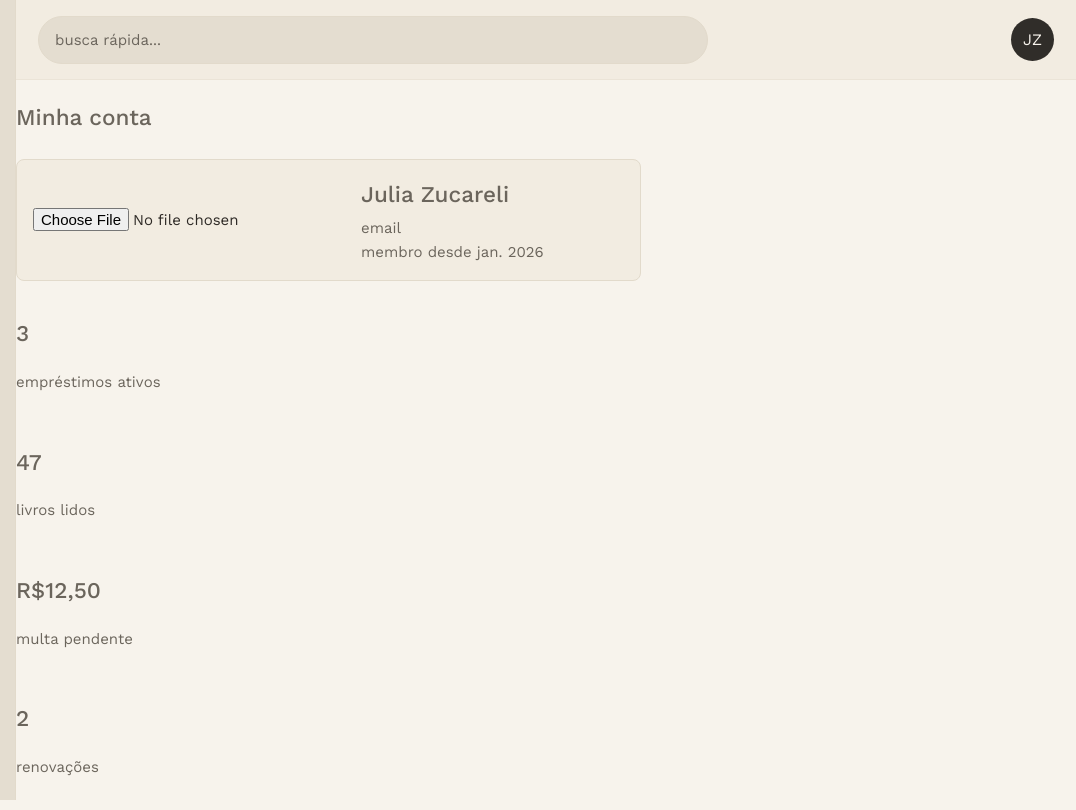
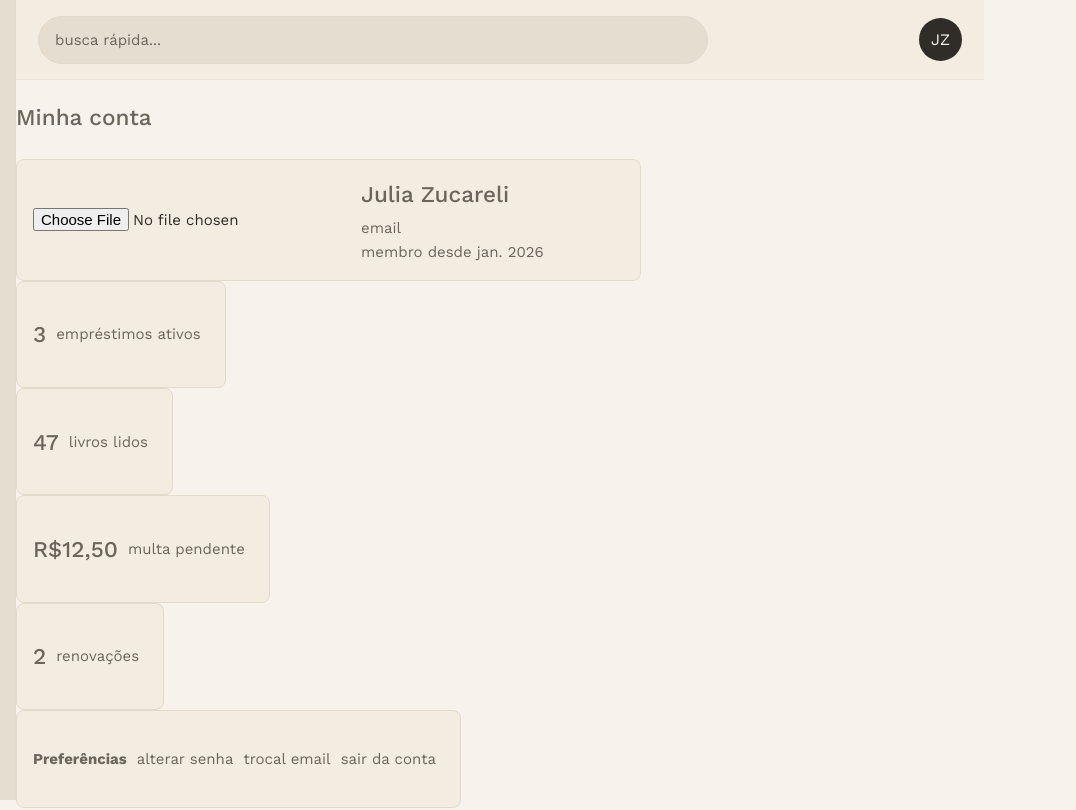
Before and after one commit to JuliaZucarelli/Biblioteca-Virtual, a plain HTML site: page conta.html in a window 1280 px wide. Shown: the top 810 px of the page, 204-1280 px from the left. Drawn offline with nearby package versions, Linux system fonts and the light colour scheme.

Commit message:
adiciona novas sections

```diff
--- a/conta.html
+++ b/conta.html
@@ -82,32 +82,34 @@
                                 <p class="perfil-card__function">membro desde jan. 2026</p>
                             </div>
                         </article>
+                </section>
 
-                        <article class="emprestimos-ativos-card">
-                            <h2 class="emprestimos-ativos-card__number">3</h2>
-                            <p class="emprestimos-ativos-card__text">empréstimos ativos</p>
+                <section>
+                    <article class="perfil-card">
+                            <h2 class="perfil-card__number">3</h2>
+                            <p class="perfil-card__text">empréstimos ativos</p>
                         </article>
 
-                        <article class="emprestimos-ativos-card">
-                            <h2 class="emprestimos-ativos-card__number">47</h2>
-                            <p class="emprestimos-ativos-card__text">livros lidos</p>
+                        <article class="perfil-card">
+                            <h2 class="perfil-card__number">47</h2>
+                            <p class="perfil-card__text">livros lidos</p>
                         </article>
 
-                        <article class="emprestimos-ativos-card">
-                            <h2 class="emprestimos-ativos-card__valor">R$12,50</h2>
-                            <p class="emprestimos-ativos-card__text">multa pendente</p>
+                        <article class="perfil-card">
+                            <h2 class="perfil-card__valor">R$12,50</h2>
+                            <p class="perfil-card__text">multa pendente</p>
                         </article>
 
-                        <article class="emprestimos-ativos-card">
-                            <h2 class="emprestimos-ativos-card__renovation">2</h2>
-                            <p class="emprestimos-ativos-card__text">renovações</p>
+                        <article class="perfil-card">
+                            <h2 class="perfil-card__renovation">2</h2>
+                            <p class="perfil-card__text">renovações</p>
                         </article>
 
-                        <article class="preferencia-card">
-                            <h4 class="preferencia-card__preference">Preferências</h4>
-                            <p class="preferencia-card__text">alterar senha</p>
-                            <p class="preferencia-card__text">trocal email</p>
-                            <p class="preferencia-card__text">sair da conta</p>
+                        <article class="perfil-card">
+                            <h4 class="perfil-card__preference">Preferências</h4>
+                            <p class="perfil-card__text">alterar senha</p>
+                            <p class="perfil-card__text">trocal email</p>
+                            <p class="perfil-card__text">sair da conta</p>
                         </article>
                     </div>
                 </section>
```
